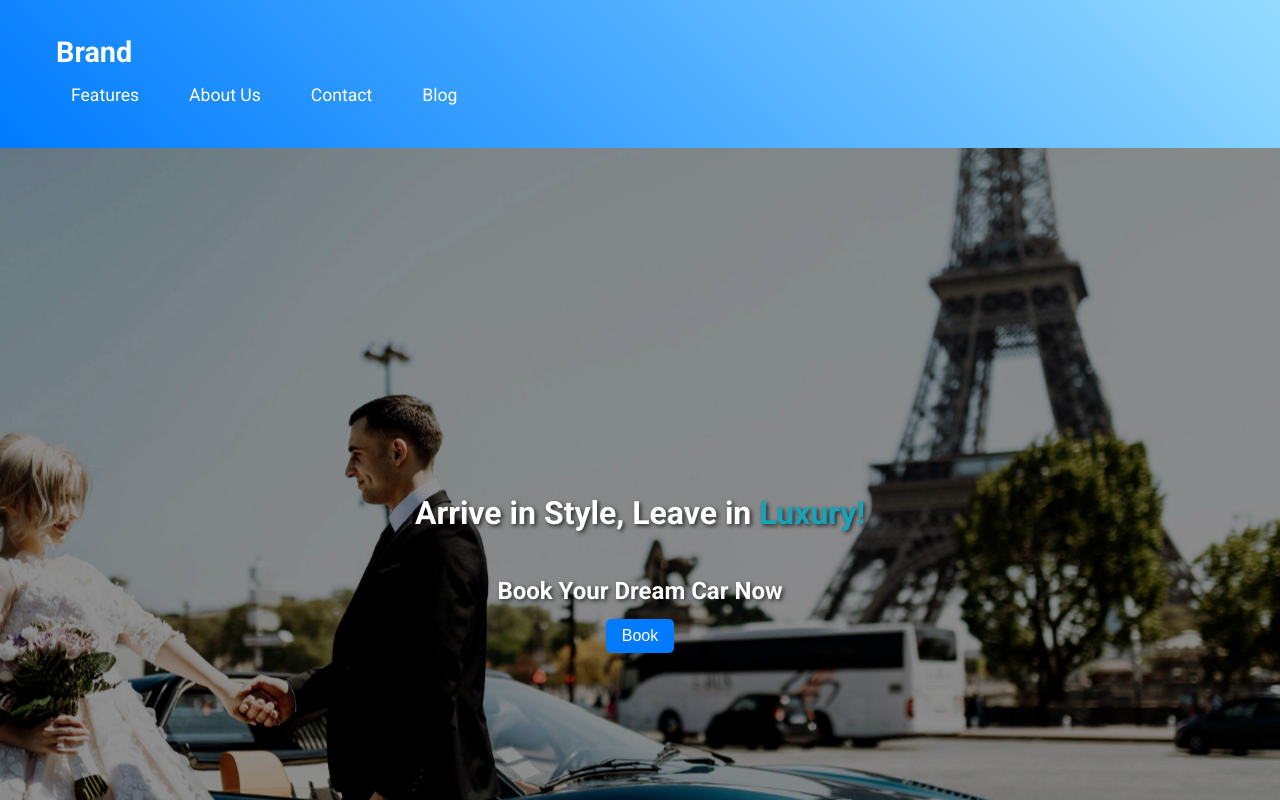
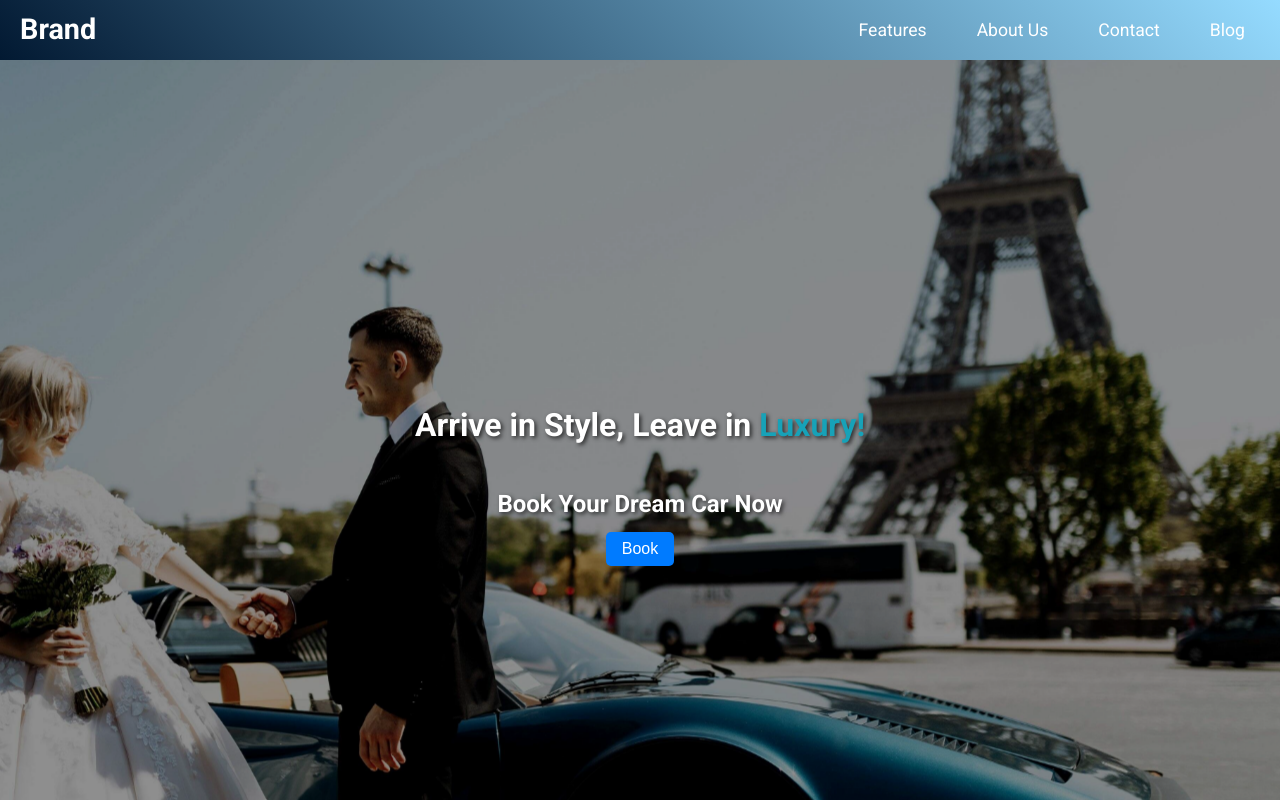
Before and after one commit to Harshitgajipara/VIPDrive2, a React (Vite) app: page / in a window 1280 px wide. Shown: the top 800 px of the page. Built offline with nearby package versions, Linux system fonts and the light colour scheme.

Commit message:
Eedited navbar file.

```diff
--- a/src/components/Navbar.jsx
+++ b/src/components/Navbar.jsx
@@ -11,7 +11,7 @@
   return (
     <div className="NavbarSection">
       <nav className="navbar">
-        <div className="container">
+        <div className="navbar-inner-list">
           <a className="navbar-brand" href="#">Brand</a>
 
           {/* Navbar Toggler for mobile */}
--- a/src/styles/Navbar.css
+++ b/src/styles/Navbar.css
@@ -1,6 +1,6 @@
 /* Navbar Section */
 .NavbarSection {
-  background: linear-gradient(45deg, #007bff, #95dbff); /* Subtle gradient */
+  background: linear-gradient(45deg, #021932, #95dbff); /* Subtle gradient */
   box-shadow: 0 4px 8px rgba(0, 0, 0, 0.2);
   position: relative;
   transition: background 0.3s ease-in-out;
@@ -11,6 +11,17 @@
   display: flex;
   justify-content: space-between;
   align-items: center;
+}
+
+.navbar-inner-list {
+  display: flex;
+  height: 30px;
+  width: 100%;
+  justify-content: space-between;
+  align-content: center;
+  align-items: center;
+  flex-wrap: wrap;
+  flex-direction: row;
 }
 
 .navbar-brand {
@@ -72,7 +83,7 @@
 
 .navbar-toggler-icon::before,
 .navbar-toggler-icon::after {
-  content: '';
+  content: "";
   position: absolute;
   width: 30px;
   height: 3px;
```
